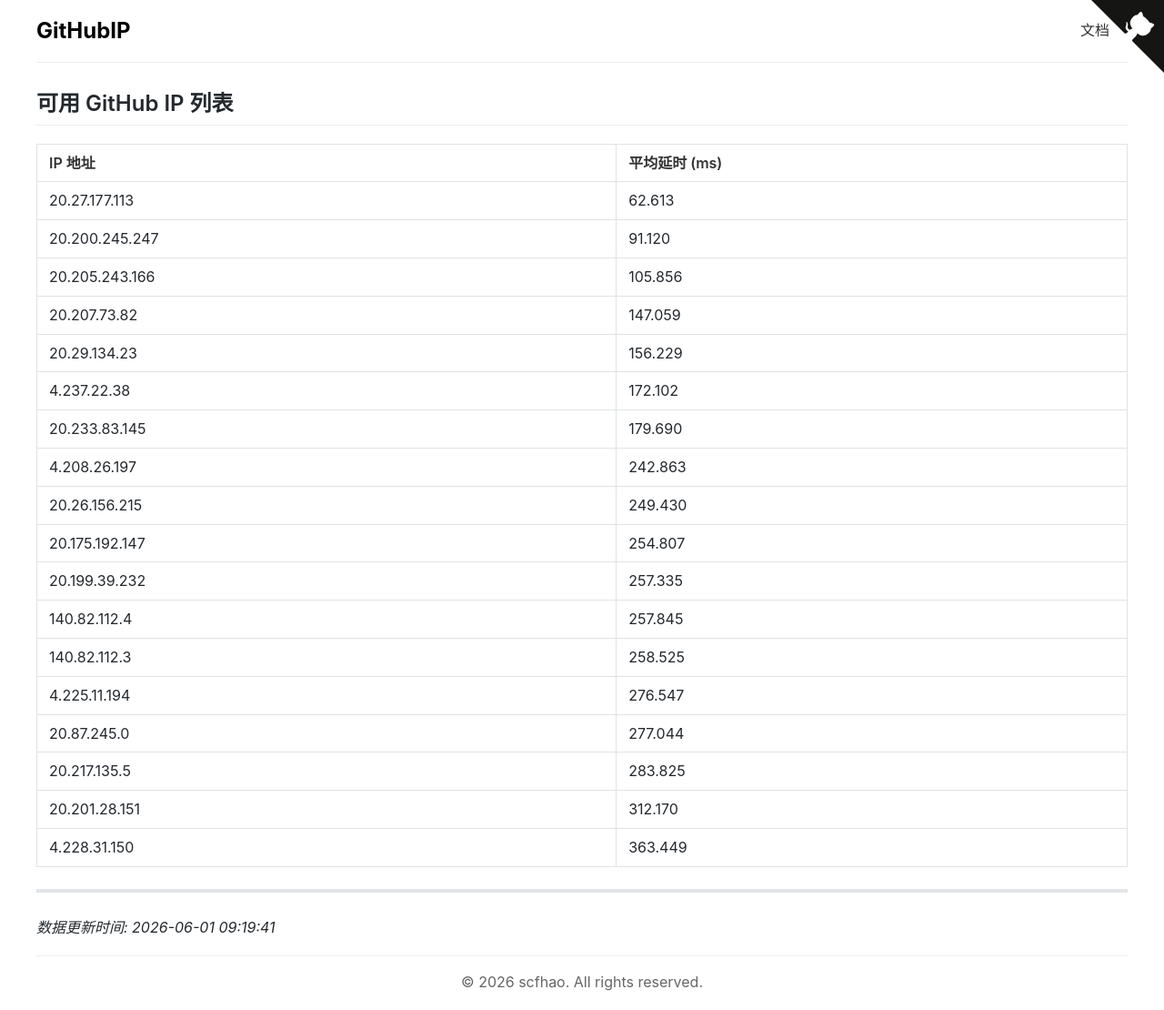
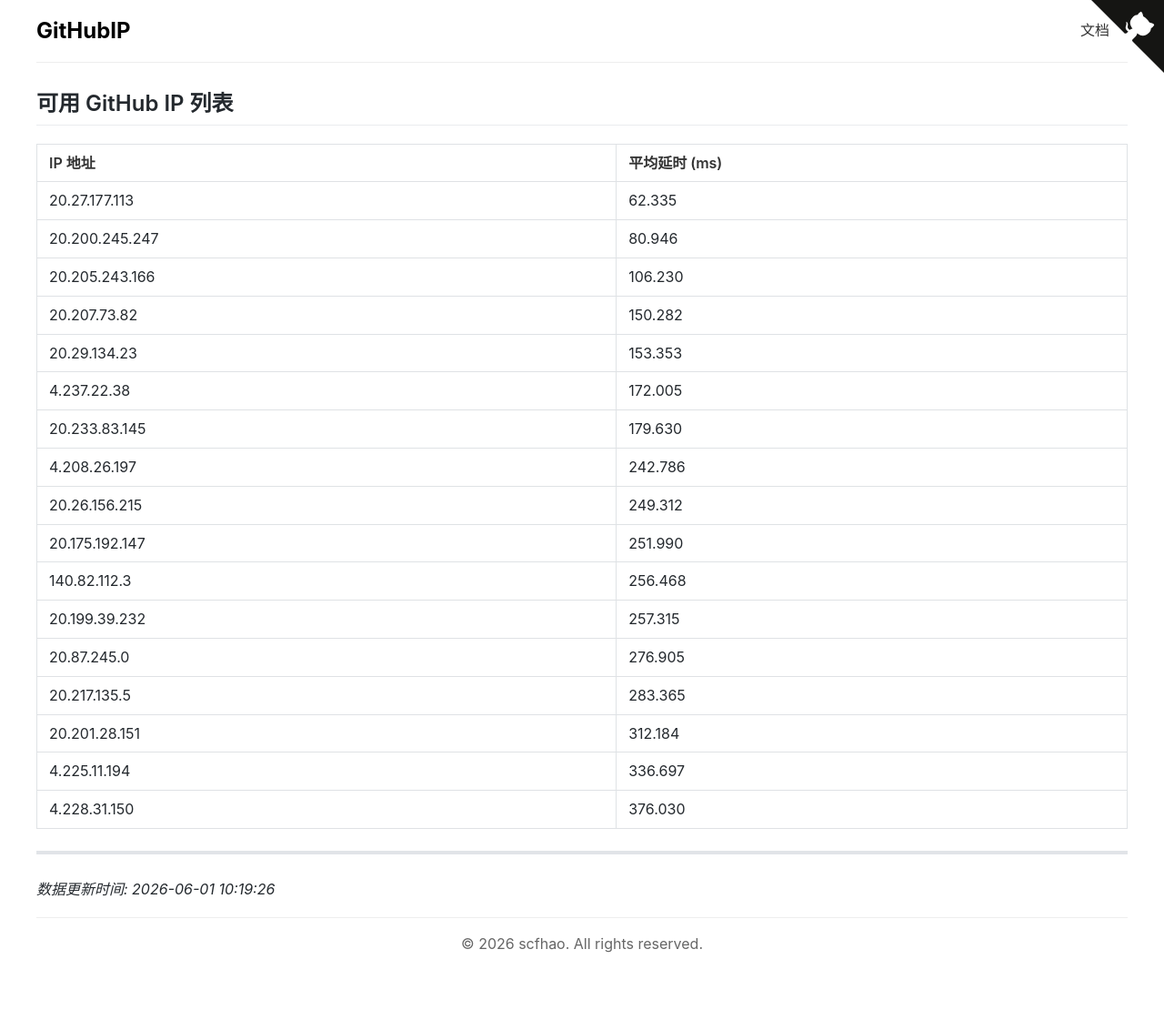
Before and after one commit to scfhao/GitHubIP, a Jekyll site: the page built from index.md, in a window 1280 px wide. Shown: the whole page at 91% size. Built offline with Jekyll 4.4.1, drawn with Linux system fonts in a browser that asks for light colours; after the commit the page ends 1068 px from its top, so only the background shows below that.

Commit message:
自动脚本执行 - 2026-06-01 10:19:26

```diff
--- a/index.md
+++ b/index.md
@@ -1,32 +1,31 @@
 ---
 layout: home
 title: GitHub IP 列表
-date: 2026-06-01 09:19:41
+date: 2026-06-01 10:19:26
 ---
 
 ## 可用 GitHub IP 列表
 
 | IP 地址 | 平均延时 (ms) |
 |---------|--------------|
-| 20.27.177.113 | 62.613 |
-| 20.200.245.247 | 91.120 |
-| 20.205.243.166 | 105.856 |
-| 20.207.73.82 | 147.059 |
-| 20.29.134.23 | 156.229 |
-| 4.237.22.38 | 172.102 |
-| 20.233.83.145 | 179.690 |
-| 4.208.26.197 | 242.863 |
-| 20.26.156.215 | 249.430 |
-| 20.175.192.147 | 254.807 |
-| 20.199.39.232 | 257.335 |
-| 140.82.112.4 | 257.845 |
-| 140.82.112.3 | 258.525 |
-| 4.225.11.194 | 276.547 |
-| 20.87.245.0 | 277.044 |
-| 20.217.135.5 | 283.825 |
-| 20.201.28.151 | 312.170 |
-| 4.228.31.150 | 363.449 |
+| 20.27.177.113 | 62.335 |
+| 20.200.245.247 | 80.946 |
+| 20.205.243.166 | 106.230 |
+| 20.207.73.82 | 150.282 |
+| 20.29.134.23 | 153.353 |
+| 4.237.22.38 | 172.005 |
+| 20.233.83.145 | 179.630 |
+| 4.208.26.197 | 242.786 |
+| 20.26.156.215 | 249.312 |
+| 20.175.192.147 | 251.990 |
+| 140.82.112.3 | 256.468 |
+| 20.199.39.232 | 257.315 |
+| 20.87.245.0 | 276.905 |
+| 20.217.135.5 | 283.365 |
+| 20.201.28.151 | 312.184 |
+| 4.225.11.194 | 336.697 |
+| 4.228.31.150 | 376.030 |
 
 ---
 
-*数据更新时间: 2026-06-01 09:19:41*
+*数据更新时间: 2026-06-01 10:19:26*
```
